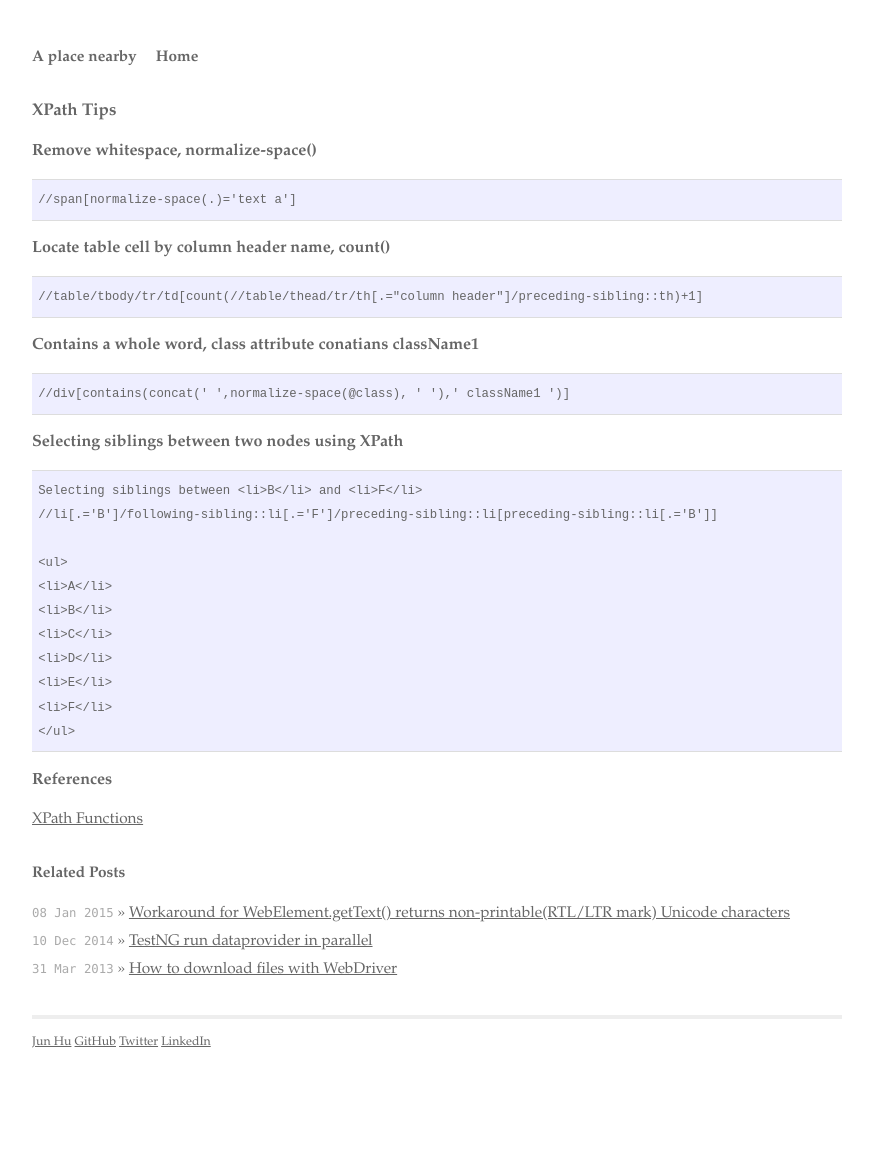
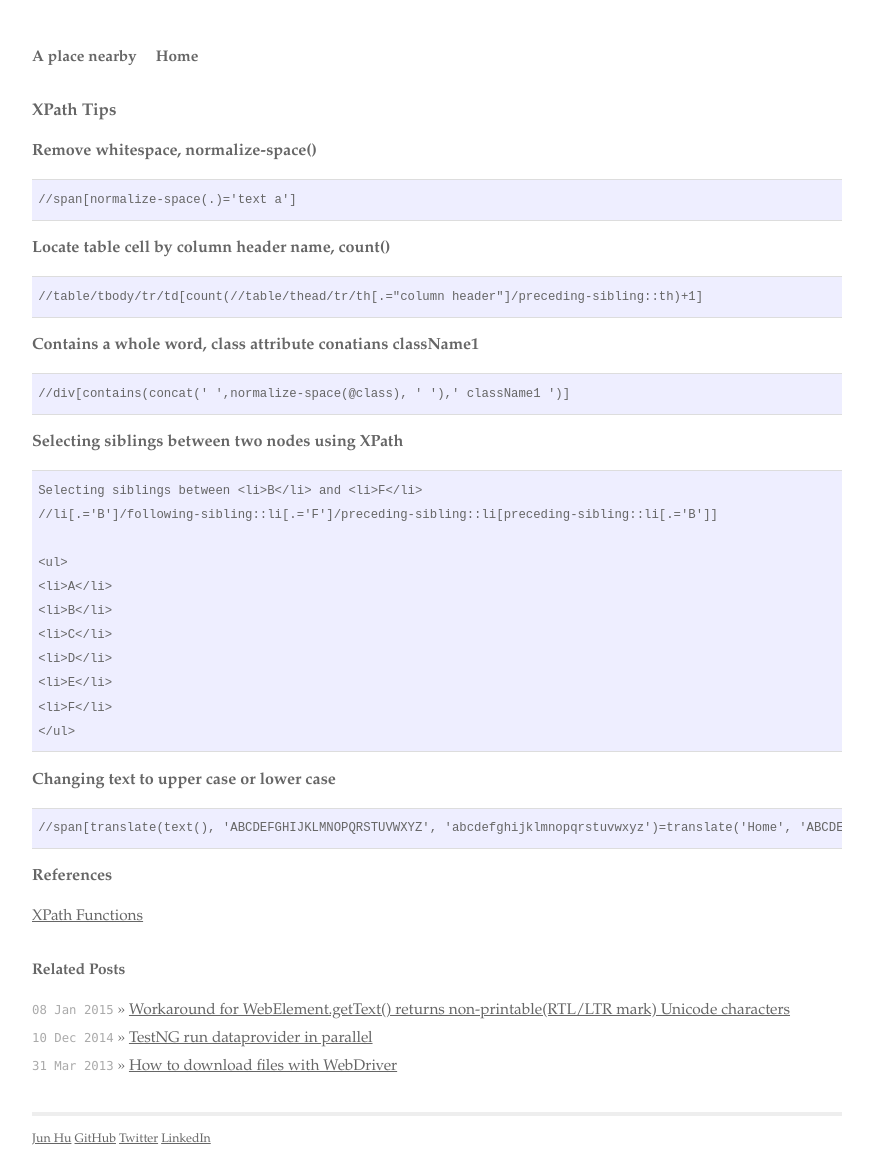
Before and after one commit to rissen/rissen.github.com, a Jekyll site: the page built from _posts/2014-01-10-xpath-tips.markdown, in a window 1280 px wide. Shown: the whole page, without its empty margins (203-1076 px from the left). Built offline with Jekyll 4.4.1, drawn with Linux system fonts in a browser that asks for light colours; Markdown is read by kramdown in place of the engine named in the settings; before the commit the page ends 1067 px from its top, so only the background shows below that.

Commit message:
Update 2014-01-10-xpath-tips.markdown

````diff
--- a/_posts/2014-01-10-xpath-tips.markdown
+++ b/_posts/2014-01-10-xpath-tips.markdown
@@ -39,5 +39,11 @@ Selecting siblings between <li>B</li> and <li>F</li>
 <li>F</li>
 </ul>
 ```
+
+## Changing text to upper case or lower case
+```
+//span[translate(text(), 'ABCDEFGHIJKLMNOPQRSTUVWXYZ', 'abcdefghijklmnopqrstuvwxyz')=translate('Home', 'ABCDEFGHIJKLMNOPQRSTUVWXYZ', 'abcdefghijklmnopqrstuvwxyz')]
+```
+
 ## References
 [XPath Functions](http://www.w3schools.com/xpath/xpath_functions.asp)
````
